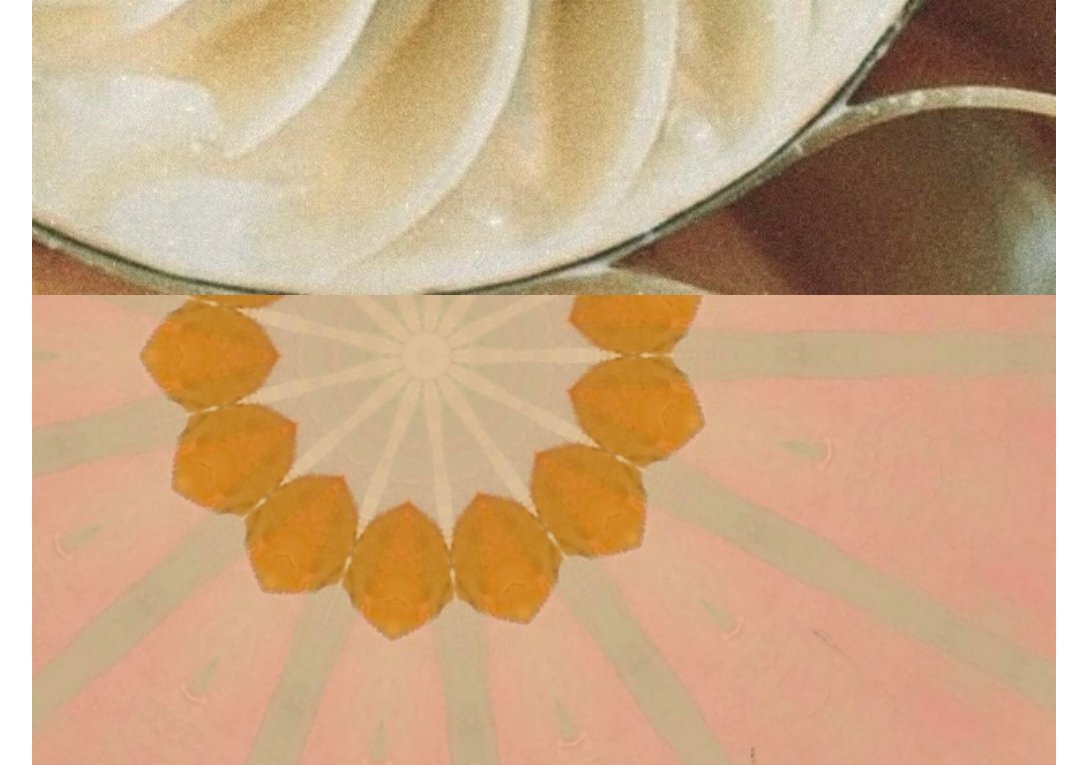
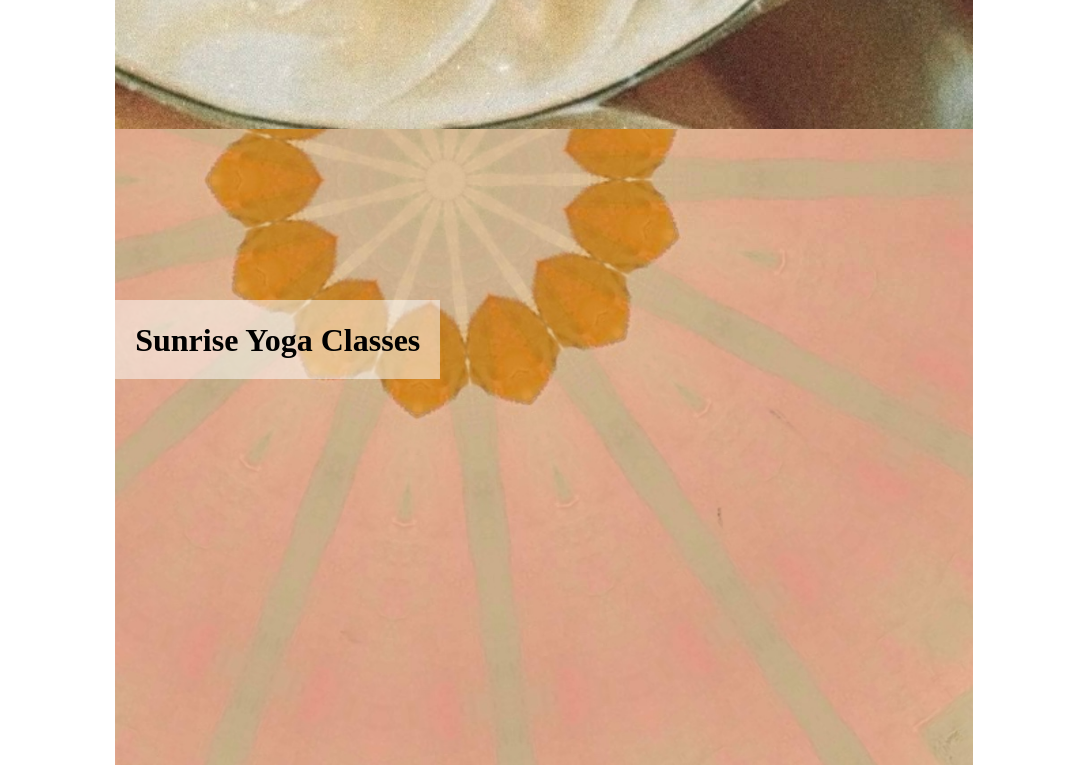
Before and after one commit to NinaMarion/ninamarion, a plain HTML site: page index.html in a window 1280 px wide. Shown: the part 737-1502 px from the top of the page, without its empty margins (96-1183 px from the left). Drawn offline with Linux system fonts and the light colour scheme.

Commit message:
new file:   bilder/square11.jpg 	deleted:    bilder/square11.png 	new file:   bilder/square21.jpg 	deleted:    bilder/square21.png 	modified:   bilder/square31.jpg 	deleted:    bilder/square41.png 	deleted:    bilder/square51.png 	deleted:    bilder/square61.png 	modified:   script.js 	modified:   styles.css

```diff
--- a/script.js
+++ b/script.js
@@ -27,8 +27,8 @@ function adjustDivWidth() {
       var divslength= divs.length;
       for (i=0; i<divslength;i++) {
         // Set the width to 80vw
-        divs[i].style.width = '80vw';
-        divs[i].style.height='80vw';
+        divs[i].style.width = '67vw';
+        divs[i].style.height='67vw';
       }
     }
 }
@@ -87,7 +87,7 @@ function myBackFunction1(){
 // }
 function myFunction2(){
     document.getElementById('classes').style.visibility='hidden';
-    document.getElementById('2').style.backgroundImage="url('bilder/square21.png')";
+    document.getElementById('2').style.backgroundImage="url('bilder/square21.jpg')";
     document.getElementById('2').removeEventListener('click',myFunction2);
 
     document.getElementById('2').addEventListener('click',myBackFunction2);
--- a/styles.css
+++ b/styles.css
@@ -29,11 +29,11 @@ body {
     display: flex;
 
     width: 100vw;
+    height:100vw;
+    /* flex-direction: column; */
 
-    /* flex-direction: column; */
-    height: 100vw;
     justify-content:left;
-    align-items: center;
+    align-items: baseline;
     /* background-size: contain; */
     background-size: cover;
 
@@ -54,10 +54,11 @@ body {
     display: hidden;
 }
 .container {
-    background: rgba(255, 255, 255, 0.8);
+
+    background: rgba(255, 255, 255, 0.5);
     width: auto;
     height: auto;
-    padding: 0px;
+    margin-top: 20%;
     border-radius: 0px;
     text-align: center;
 }
```
Also changed, not shown: bilder/square11.jpg (added), bilder/square11.png (deleted), bilder/square21.jpg (added), bilder/square21.png (deleted), bilder/square31.jpg, bilder/square51.png (deleted), bilder/square61.png (deleted), 1 other file.
